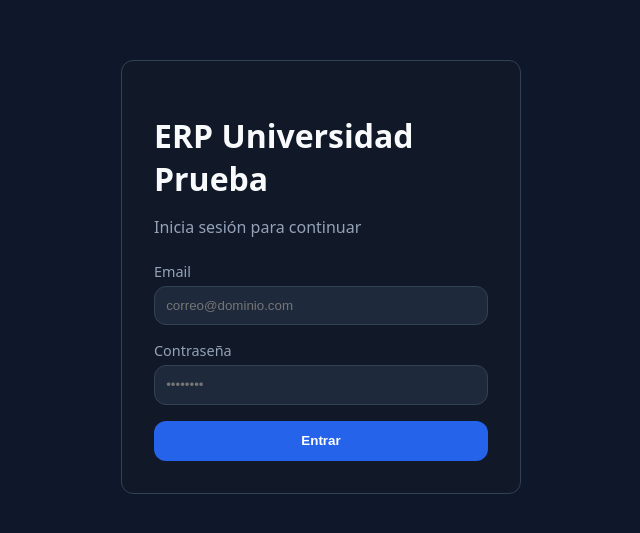
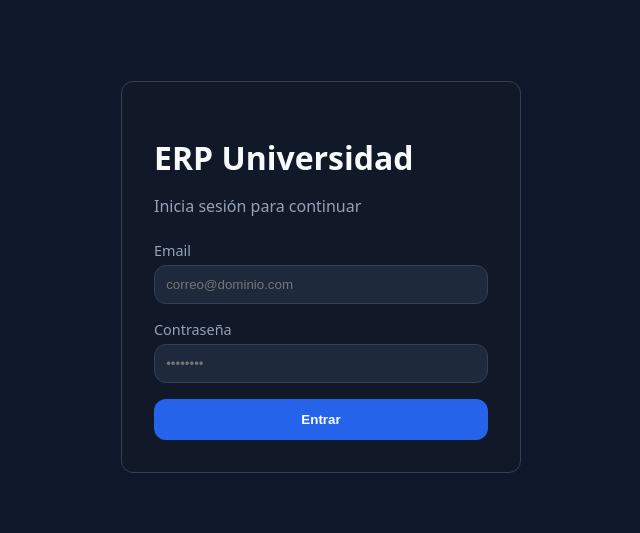
Before and after one commit to SinckCode/erp-frontend, a React app: page /login in a window 1280 px wide. Shown: the part 123-656 px from the top of the page, without its empty margins (319-959 px from the left). Built offline with nearby package versions, Linux system fonts and the light colour scheme; the HTML template or start-up script is replaced by a standard one.

Commit message:
Subiendo conf

```diff
--- a/src/pages/LoginPage.jsx
+++ b/src/pages/LoginPage.jsx
@@ -35,7 +35,7 @@ export default function LoginPage() {
   return (
     <div className="login-container">
       <form className="login-card" onSubmit={handleSubmit(onSubmit)}>
-        <h1>ERP Universidad Prueba</h1>
+        <h1>ERP Universidad</h1>
         <p>Inicia sesión para continuar</p>
 
         <div className="form-group">
```
